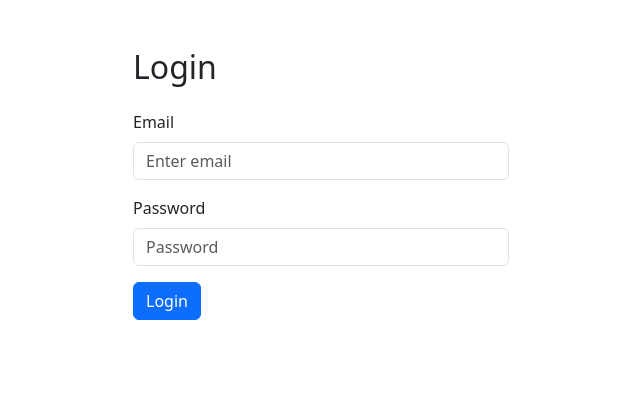
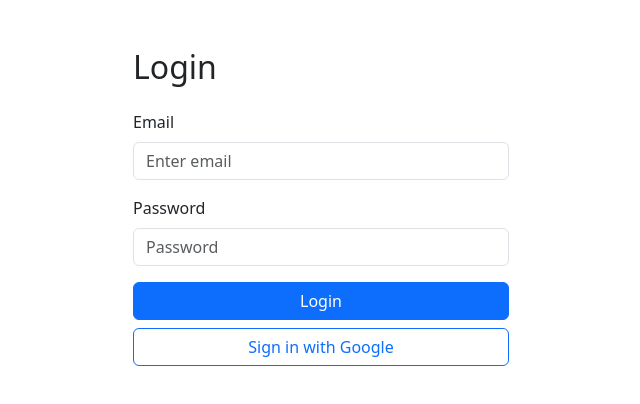
Before and after one commit to tokentrojan/Dynamic-Life-Planning, a React (Vite) app in the folder client/: page /login in a window 1280 px wide. Shown: the top 404 px of the page, without its empty margins (319-959 px from the left). Built offline with nearby package versions, Linux system fonts and the light colour scheme; no server answers.

Commit message:
Fixed the login page!

```diff
--- a/client/src/firebase.ts
+++ b/client/src/firebase.ts
@@ -1,6 +1,6 @@
 // Import the functions you need
 import { initializeApp } from "firebase/app";
-import { getAuth } from "firebase/auth";
+import { getAuth, GoogleAuthProvider } from "firebase/auth";
 
 // Your Firebase config
 const firebaseConfig = {
@@ -16,6 +16,7 @@ const firebaseConfig = {
 // Initialize Firebase
 const app = initializeApp(firebaseConfig);
 const auth = getAuth(app);
+const googleProvider = new GoogleAuthProvider();
 
 export default app;
-export {auth};
+export {auth, googleProvider};
--- a/client/src/pages/Login.tsx
+++ b/client/src/pages/Login.tsx
@@ -1,26 +1,164 @@
-import { Button, Container, Form } from 'react-bootstrap';
+import { Button, Container, Form, Alert } from 'react-bootstrap';
+import React, { useState , FormEvent} from 'react';
+import { auth, googleProvider } from '../firebase';
+import { signInWithEmailAndPassword, signInWithPopup } from "firebase/auth";
+import { useNavigate } from 'react-router-dom';
 
-function Login() {
+
+const Login: React.FC = () => {
+  const [email, setEmail] = useState<string>('');
+  const [password, setPassword] = useState<string>('');
+  const [error, setError] = useState<string>('');
+  const navigate = useNavigate();
+
+  const handleEmailLogin = async (e: FormEvent<HTMLFormElement>) => {
+    e.preventDefault();
+    setError('');
+    try {
+      await signInWithEmailAndPassword(auth, email, password);
+      navigate('/planner');
+    } catch (err: unknown) {
+      if (err instanceof Error) {
+        setError(err.message);
+      } else {
+        setError('An unknown error occurred.');
+      }
+    }
+  };
+
+  const handleGoogleLogin = async () => {
+    setError('');
+    try {
+      await signInWithPopup(auth, googleProvider);
+      navigate('/planner');
+    } catch (err: unknown) {
+      if (err instanceof Error) {
+        setError(err.message);
+      } else {
+        setError('An unknown error occurred.');
+      }
+    }
+  };
+
   return (
     <Container className="mt-5" style={{ maxWidth: 400 }}>
       <h2 className="mb-4">Login</h2>
-      <Form>
-        <Form.Group className="mb-3">
+      {error && <Alert variant="danger">{error}</Alert>}
+      <Form onSubmit={handleEmailLogin}>
+        <Form.Group className="mb-3" controlId="formEmail">
           <Form.Label>Email</Form.Label>
-          <Form.Control type="email" placeholder="Enter email" />
+          <Form.Control
+            type="email"
+            placeholder="Enter email"
+            value={email}
+            onChange={(e) => setEmail(e.target.value)}
+            required
+          />
         </Form.Group>
 
-        <Form.Group className="mb-3">
+        <Form.Group className="mb-3" controlId="formPassword">
           <Form.Label>Password</Form.Label>
-          <Form.Control type="password" placeholder="Password" />
+          <Form.Control
+            type="password"
+            placeholder="Password"
+            value={password}
+            onChange={(e) => setPassword(e.target.value)}
+            required
+          />
         </Form.Group>
 
-        <Button variant="primary" type="submit">
+        <Button variant="primary" type="submit" className="w-100 mb-2">
           Login
         </Button>
       </Form>
+
+      <Button variant="outline-primary" onClick={handleGoogleLogin} className="w-100">
+        Sign in with Google
+      </Button>
     </Container>
   );
-}
+};
 
 export default Login;
+
+/*
+const Login: React.FC = () => {
+  const [email, setEmail] = useState<string>('');
+  const [password, setPassword] = useState<string>('');
+  const [error, setError] = useState<string>('');
+  const navigate = useNavigate();
+
+  const handleEmailLogin = async (e: FormEvent) => {
+    e.preventDefault();
+    setError('');
+    try {
+      await signInWithEmailAndPassword(auth, email, password);
+      navigate('/planner');
+    } catch (err: unknown) {
+      if (err instanceof Error) {
+        setError(err.message);
+      } else {
+        setError('An unknown error occurred.');
+      }
+    }
+  };
+
+  const handleGoogleLogin = async () => {
+    setError('');
+    try {
+      await signInWithPopup(auth, googleProvider);
+      navigate('/planner');
+    } catch (err: unknown) {
+      if (err instanceof Error) {
+        setError(err.message);
+      } else {
+        setError('An unknown error occurred.');
+      }
+    }
+  };
+
+  return (
+    <div>
+      <form onSubmit={handleEmailLogin}>
+        {error && <p style={{ color: 'red' }}>{error}</p>}
+        <input
+          type="email"
+          placeholder="Email"
+          value={email}
+          onChange={(e) => setEmail(e.target.value)}
+        />
+        <input
+          type="password"
+          placeholder="Password"
+          value={password}
+          onChange={(e) => setPassword(e.target.value)}
+        />
+        <button type="submit">Log In</button>
+      </form>
+
+      <button onClick={handleGoogleLogin}>Sign in with Google</button>
+    </div>
+  );
+};
+
+  export default Login;
+  <Container className="mt-5" style={{ maxWidth: 400 }}>
+    <h2 className="mb-4">Login</h2>
+    <Form>
+      <Form.Group className="mb-3">
+        <Form.Label>Email</Form.Label>
+        <Form.Control type="email" placeholder="Enter email" />
+      </Form.Group>
+
+      <Form.Group className="mb-3">
+        <Form.Label>Password</Form.Label>
+        <Form.Control type="password" placeholder="Password" />
+      </Form.Group>
+
+      <Button variant="primary" type="submit">
+        Login
+      </Button>
+    </Form>
+  </Container>
+    ;
+*/
```
Also changed, not shown: client/src/components/login.tsx (deleted, +0 -38 lines).
